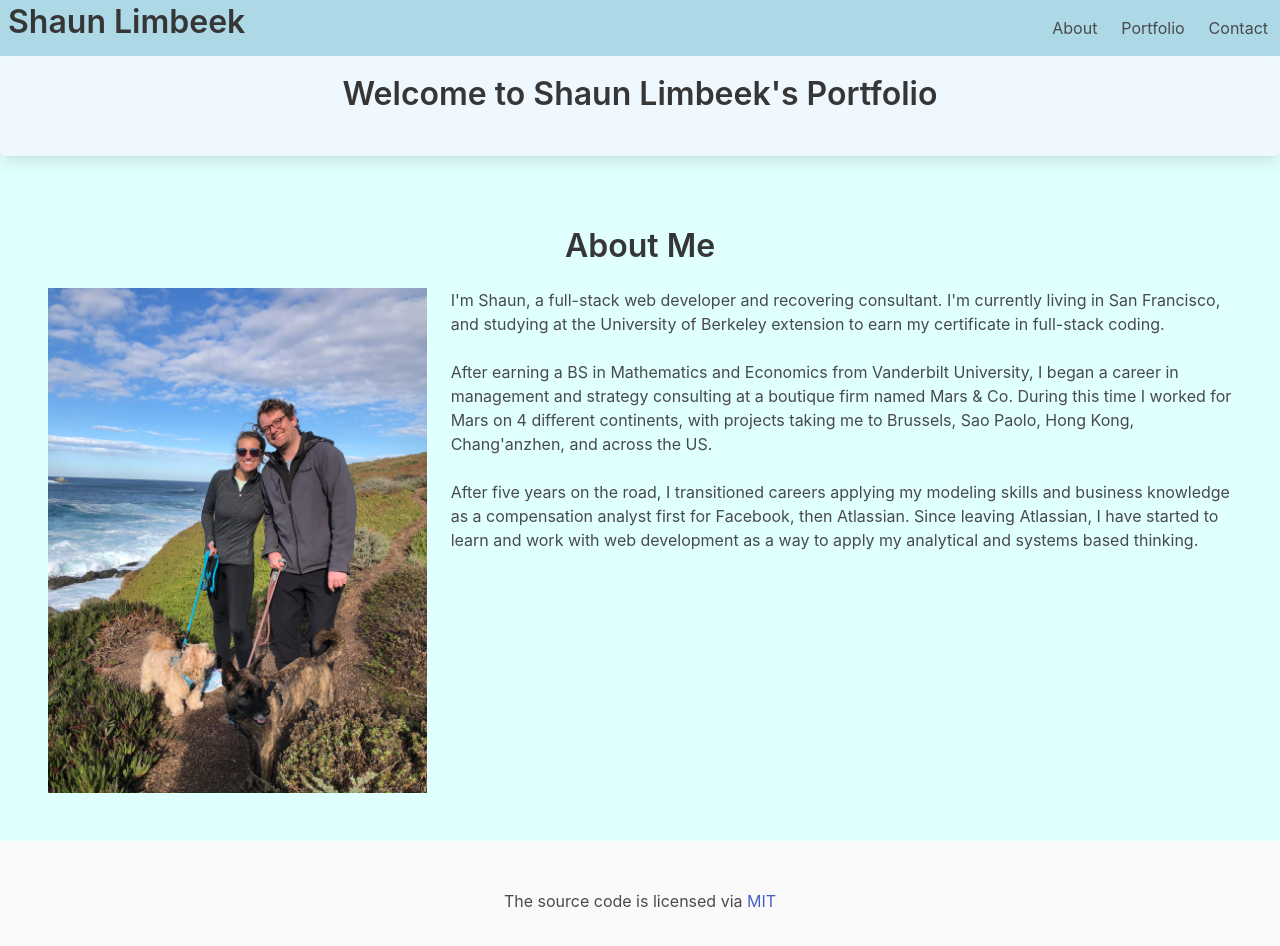
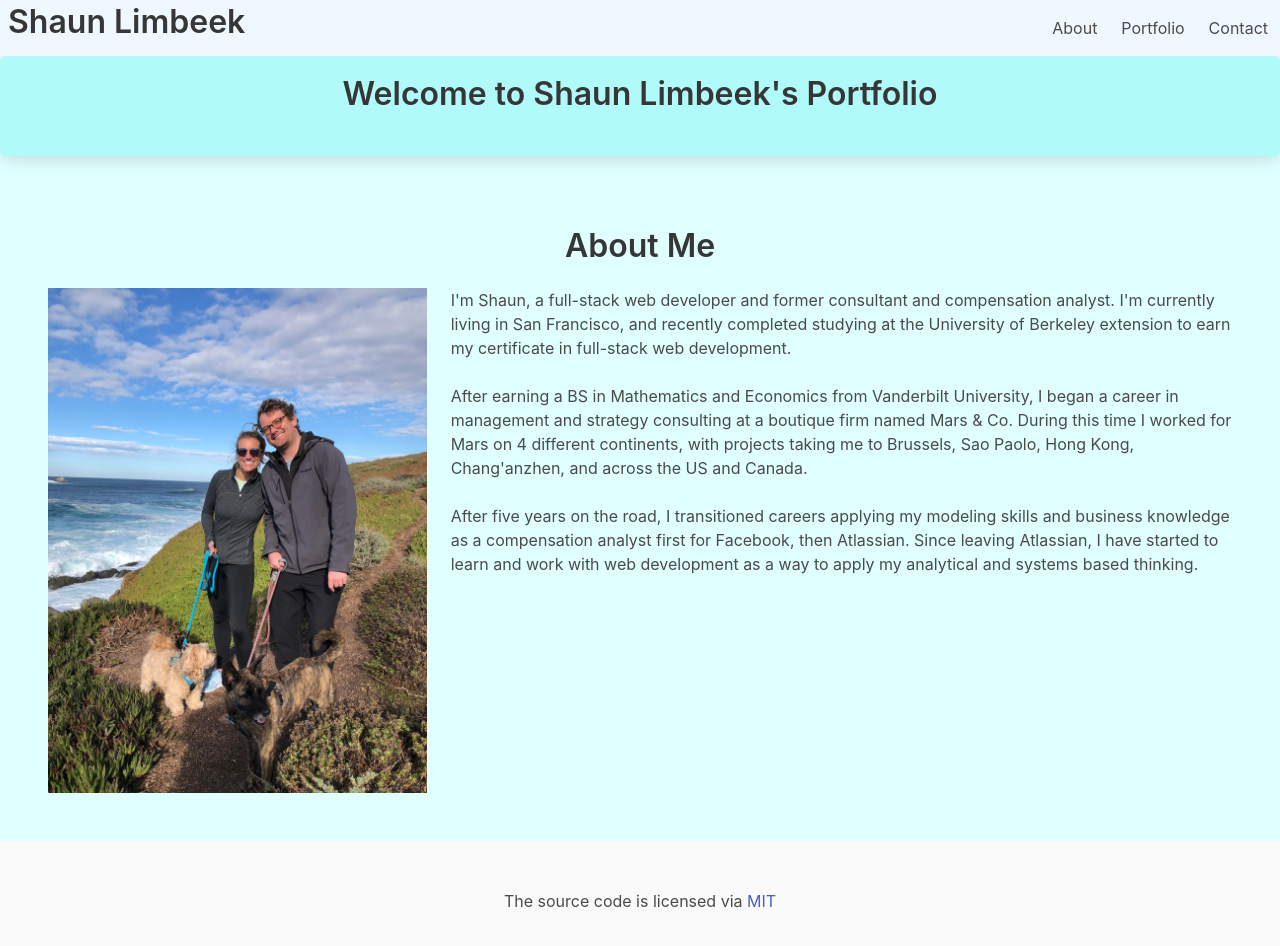
Before and after one commit to slimbeek6/React-Portfolio-SML, a React (Create React App) app: page /about in a window 1280 px wide. Shown: the top 946 px of the page. Built offline with nearby package versions, Linux system fonts and the light colour scheme.

Commit message:
Updated some information on the About page, added link functionality to images on main page, and updated some style in the header and Navbar.

```diff
--- a/src/components/Header/style.css
+++ b/src/components/Header/style.css
@@ -1,4 +1,4 @@
 .header {
     text-align: center;
-    background-color: aliceblue;
+    background-color: rgb(176, 250, 250);
 }
--- a/src/components/Navbar/style.css
+++ b/src/components/Navbar/style.css
@@ -4,5 +4,5 @@
 }
 
 .navbar {
-    background-color: lightblue;
+    background-color: aliceblue;
 }
--- a/src/pages/About.js
+++ b/src/pages/About.js
@@ -17,9 +17,9 @@ const About = () => {
             <div class="columns">
                 <img class="image column is-one-third" id="picOfSelf" alt="Picture of myself and my sister with our dogs in Carmel" src="./assets/self.jpg" />
                 <p class="column is-five-sixths" id="aboutMe">
-                    I'm Shaun, a full-stack web developer and recovering consultant.  I'm currently living in San Francisco, and studying at the University of Berkeley extension to earn my certificate in full-stack coding.
+                    I'm Shaun, a full-stack web developer and former consultant and compensation analyst.  I'm currently living in San Francisco, and recently completed studying at the University of Berkeley extension to earn my certificate in full-stack web development.
                     <br/><br/>
-                    After earning a BS in Mathematics and Economics from Vanderbilt University, I began a career in management and strategy consulting at a boutique firm named Mars & Co. During this time I worked for Mars on 4 different continents, with projects taking me to Brussels, Sao Paolo, Hong Kong, Chang'anzhen, and across the US.
+                    After earning a BS in Mathematics and Economics from Vanderbilt University, I began a career in management and strategy consulting at a boutique firm named Mars & Co. During this time I worked for Mars on 4 different continents, with projects taking me to Brussels, Sao Paolo, Hong Kong, Chang'anzhen, and across the US and Canada.
                     <br/><br/>
                     After five years on the road, I transitioned careers applying my modeling skills and business knowledge as a compensation analyst first for Facebook, then Atlassian. Since leaving Atlassian, I have started to learn and work with web development as a way to apply my analytical and systems based thinking.
                 </p>
--- a/src/pages/Home.js
+++ b/src/pages/Home.js
@@ -13,14 +13,18 @@ const Home = () => {
             <Link to={"/portfolio"} class="title">Portfolio</Link>
             <br></br>
             <p class="subtitle">My Work</p>
-            <img src="../assets/job-hunt.jpg" alt="An example of a project I created for logging job hunt data" />
+            <Link to={"/portfolio"}>
+              <img src="../assets/job-hunt.jpg" alt="An example of a project I created for logging job hunt data" id="portfolioimg"/>
+            </Link>
             </article>
         </div>
         <div class="tile is-parent" id="About-box">
             <article class="tile is-child box">
             <Link to={"/about"} class="title">About Me</Link>
             <br /><br />
-            <img src="../assets/self.jpg" alt="Photo of myself and my sister with our dogs" id="selfphoto" />
+            <Link to={"/about"}>
+              <img src="../assets/self.jpg" alt="Photo of myself and my sister with our dogs" id="selfphoto" />
+            </Link>
             </article>
         </div>
         <div class="tile is-parent" id="Contact-box">
@@ -28,7 +32,9 @@ const Home = () => {
             <Link to={"/contact"} class="title">Contact</Link>
             <br/>
             <p class="subtitle">How to get in touch</p>
-            <img src="../assets/contact.png" alt="Icon of contacts list" />
+            <Link to={"/contact"}>
+              <img src="../assets/contact.png" alt="Icon of contacts list" id="contactimg"/>
+            </Link>
             </article>
         </div>
       </div>
```
